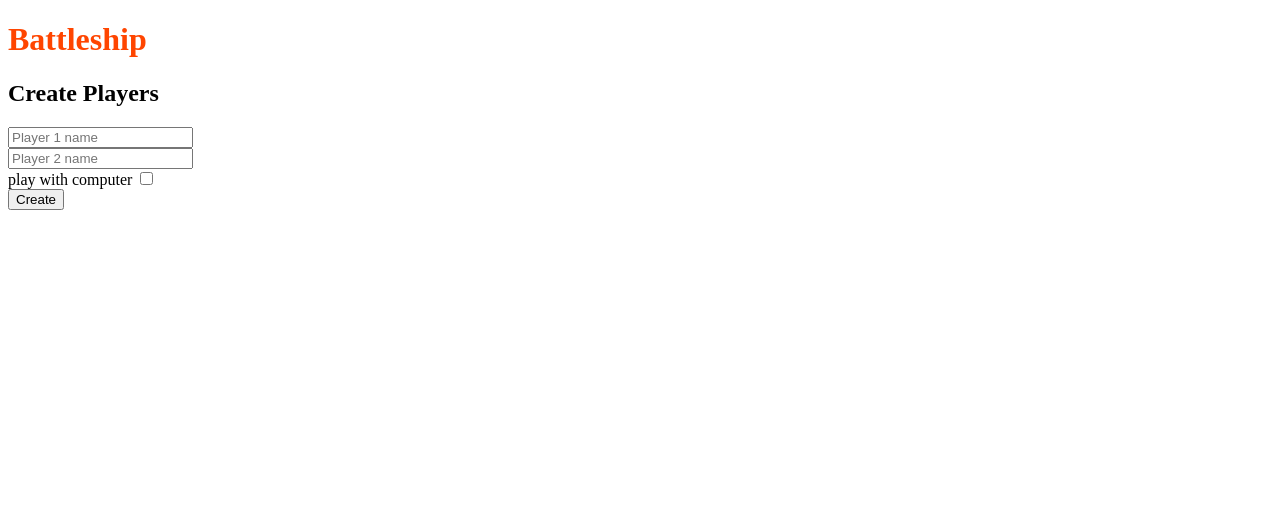
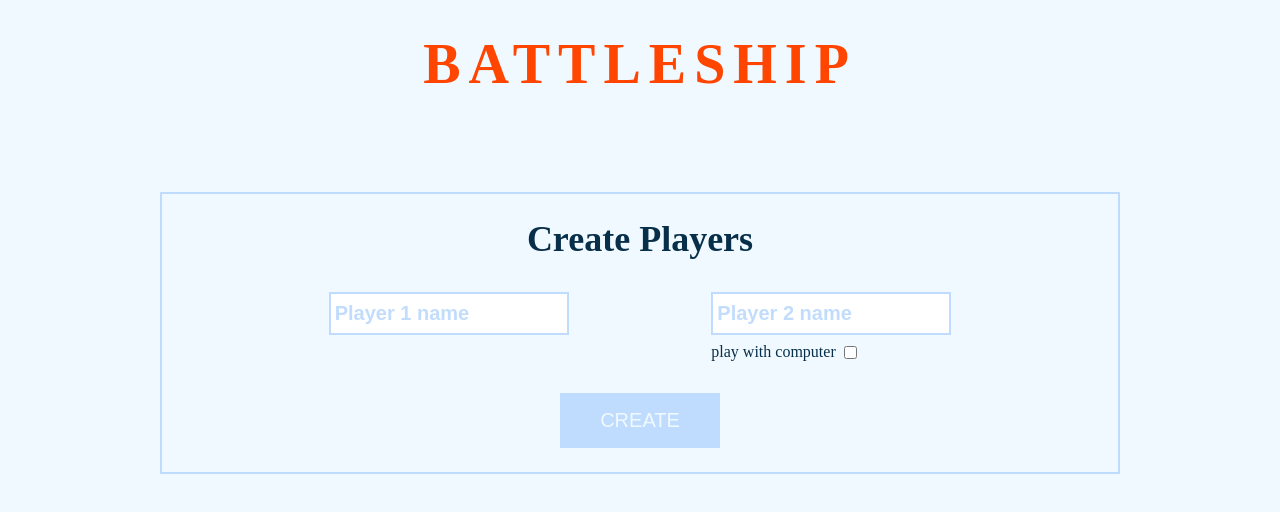
Before and after one commit to MacJ13/battleship, a website built with webpack: page dist/index.html in a window 1280 px wide. Built offline with nearby package versions, Linux system fonts and the light colour scheme.

Commit message:
Create essential basic selectors

```diff
--- a/src/sass/main.scss
+++ b/src/sass/main.scss
@@ -1,3 +1,125 @@
-h1 {
-  color: orangered;
+*,
+*::after,
+*::before {
+  margin: 0;
+  padding: 0;
+  box-sizing: inherit;
 }
+
+html {
+  font-size: 16px;
+  box-sizing: border-box;
+}
+
+body {
+  width: 100%;
+  height: 100%;
+  max-height: 100vh;
+  background-color: #f0f9ff;
+  color: #082f49;
+}
+
+input[type="text"],
+button {
+  appearance: none;
+}
+
+input:focus {
+  outline: none;
+}
+
+input::placeholder {
+  font-weight: bold;
+  opacity: 0.5;
+  color: #85bafb;
+}
+
+.header {
+  width: 100%;
+  padding: 2rem;
+}
+
+.main-title {
+  text-align: center;
+  text-transform: uppercase;
+  letter-spacing: 0.5rem;
+  margin-bottom: 4rem;
+}
+
+.h1 {
+  font-size: 3.5rem;
+}
+
+.h2 {
+  font-size: 2.25rem;
+}
+
+.menu {
+  width: 100%;
+  max-width: 960px;
+  margin: 0 auto;
+
+  border: 2px solid #bfdbfe;
+  padding: 1.5rem;
+}
+
+.menu-title {
+  text-align: center;
+  margin-bottom: 2rem;
+}
+
+.menu-form {
+  width: 100%;
+  display: flex;
+  justify-content: space-evenly;
+  // gap: 5rem;
+  margin-bottom: 2rem;
+}
+
+.menu-player {
+  display: flex;
+  gap: 0.5rem;
+  flex-direction: column;
+
+  & > label {
+    font-size: 1.25rem;
+    text-transform: uppercase;
+  }
+
+  & > input {
+    font-size: 1.25rem;
+    width: 100%;
+    max-width: 15rem;
+    padding: 0.5rem 0.25rem;
+
+    border: 2px solid #bfdbfe;
+  }
+}
+
+.menu-computer {
+  display: flex;
+  align-items: center;
+
+  & > label {
+    margin-right: 0.5rem;
+  }
+
+  & > input {
+  }
+}
+
+.menu-btn {
+  text-align: center;
+
+  & > button {
+    background-color: #bfdbfe;
+    border: none;
+    padding: 1rem 2.5rem;
+
+    font-size: 1.25rem;
+    text-transform: uppercase;
+    color: #f0f9ff;
+
+    cursor: pointer;
+  }
+}
```
